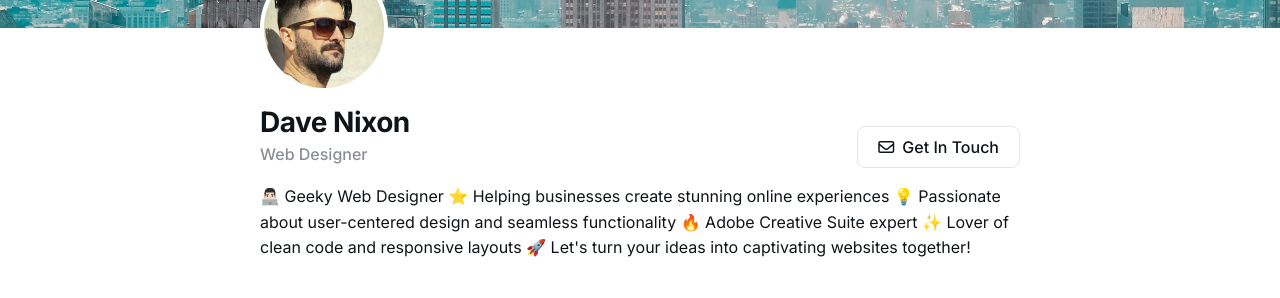
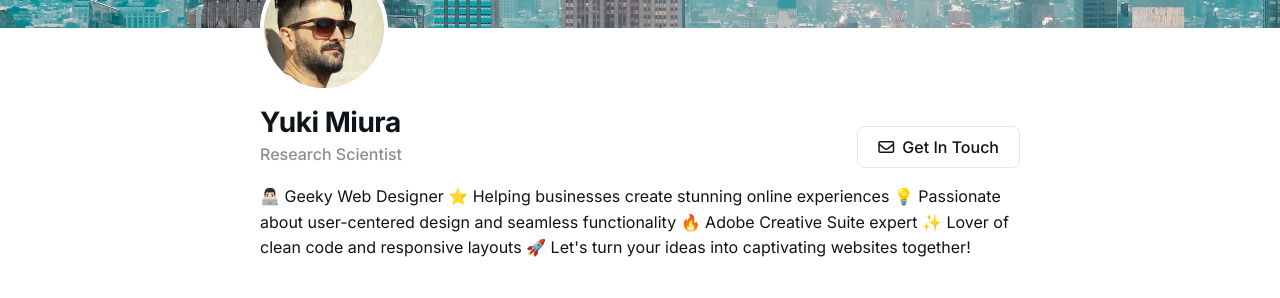
Before and after one commit to ykmiura/ykmiura.github.io, a Jekyll site: the page built from index.html, in a window 1280 px wide and 900 px high. Shown: the part 292-590 px from the top of the window. Built offline with Jekyll 4.4.1, drawn with Linux system fonts in a browser that asks for light colours.

Commit message:
Update settings.yml

```diff
--- a/_data/settings.yml
+++ b/_data/settings.yml
@@ -1,6 +1,6 @@
 #-------------------------------
 # Site Settings
-title: Priam
+title: Yuki Miura
 description: Priam is a minimal portfolio theme for Jekyll.
 color_scheme: auto # You have the option to choose between three modes: auto, light, and dark. The default mode is set to auto, which means that the color scheme will automatically adapt based on your operating system settings. This way, you can enjoy a personalized experience without having to manually switch between light and dark modes.
 
@@ -41,8 +41,8 @@ menu_settings:
 #-------------------------------
 # Author Settings
 author:
-  author_name: Dave Nixon
-  author_role: Web Designer
+  author_name: Yuki Miura
+  author_role: Research Scientist
   author_bio: 👨🏻‍💻 Geeky Web Designer ⭐️ Helping businesses create stunning online experiences 💡 Passionate about user-centered design and seamless functionality 🔥 Adobe Creative Suite expert ✨ Lover of clean code and responsive layouts 🚀 Let's turn your ideas into captivating websites together!
   author_avatar: '/images/01-1.jpg'
   cta_button_text: Get In Touch
```
